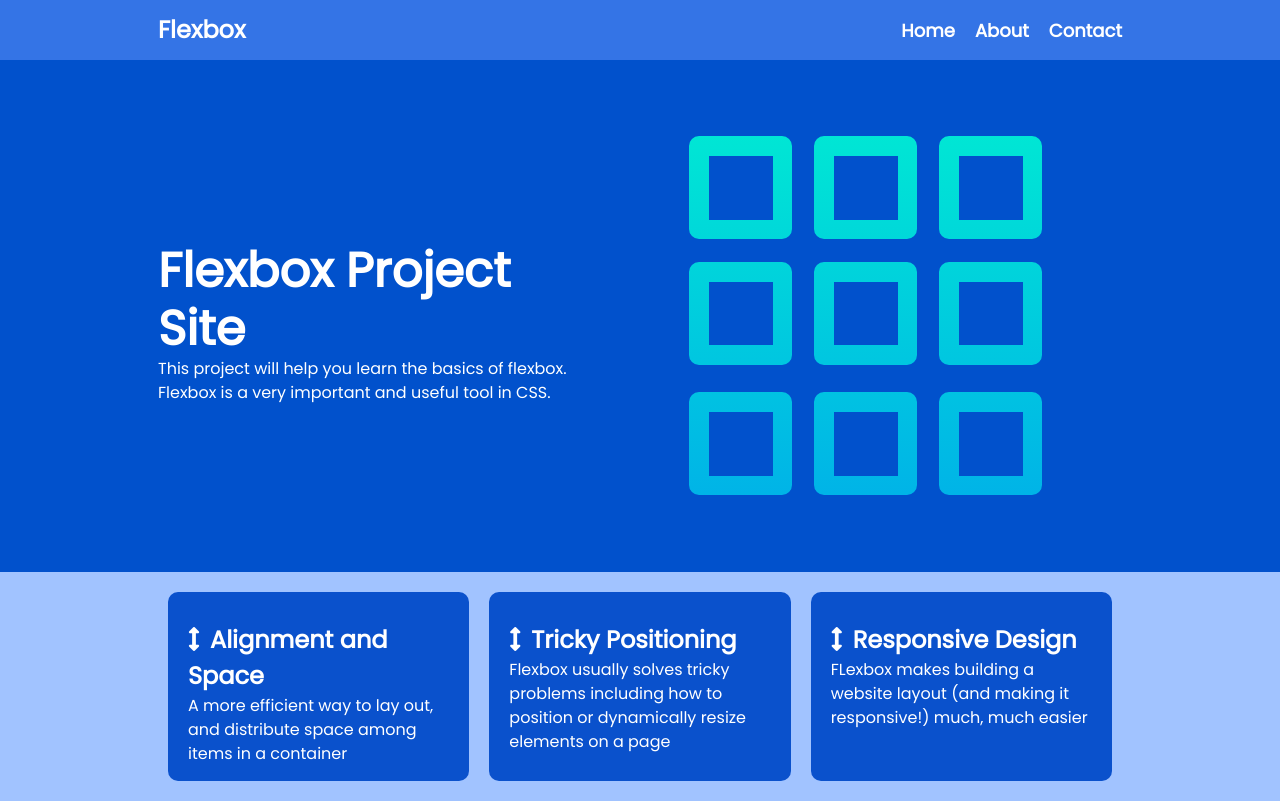
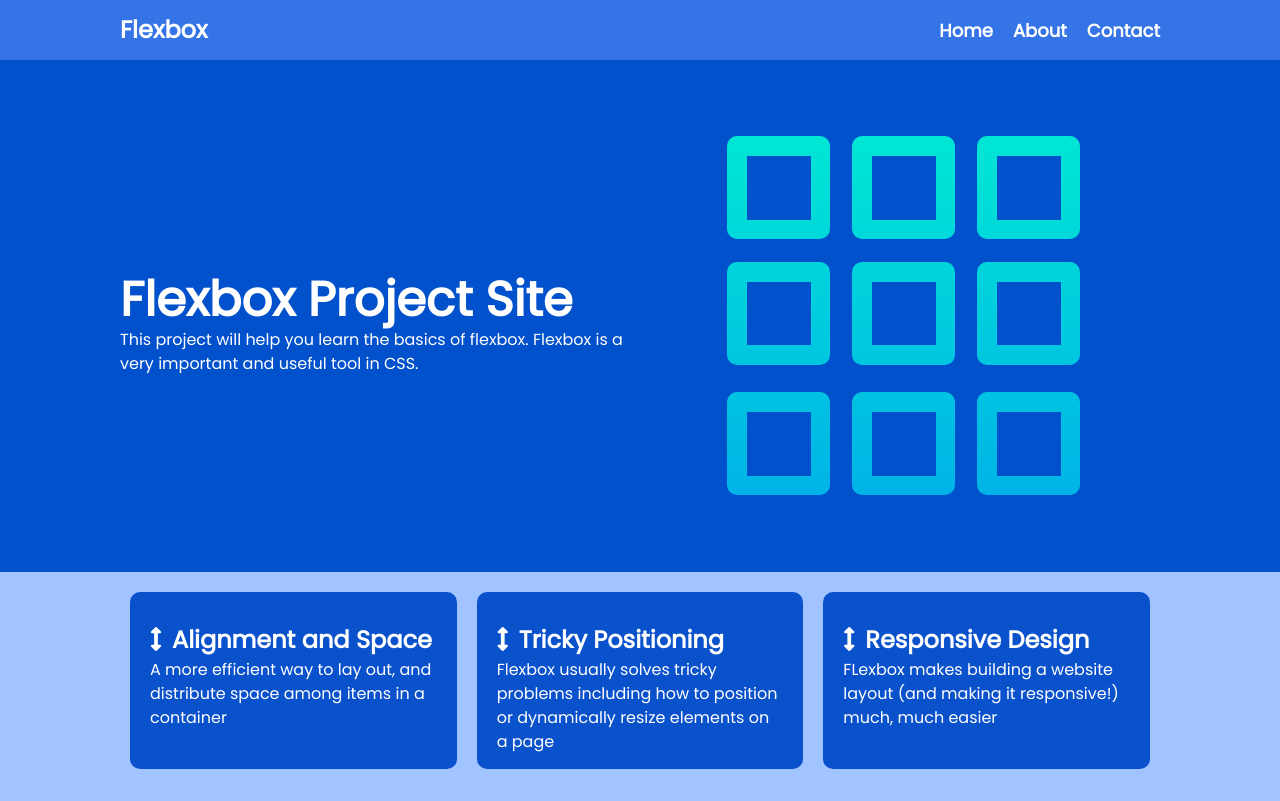
Before and after one commit to wjhall12/flexbox_project_site, a plain HTML site: page index.html in a window 1280 px wide. Drawn offline with Linux system fonts and the light colour scheme.

Commit message:
Update style.css

```diff
--- a/style.css
+++ b/style.css
@@ -17,7 +17,7 @@ body {
 }
 
 img {
-  max-width: 80%;
+  max-width: 100%;
 }
 
 h1, h2 {
@@ -25,7 +25,7 @@ h1, h2 {
 }
 
 .container {
-max-width: 80%;
+max-width: 1100px;
 margin: 0 auto;
 padding: 0 30px;
 }
```
